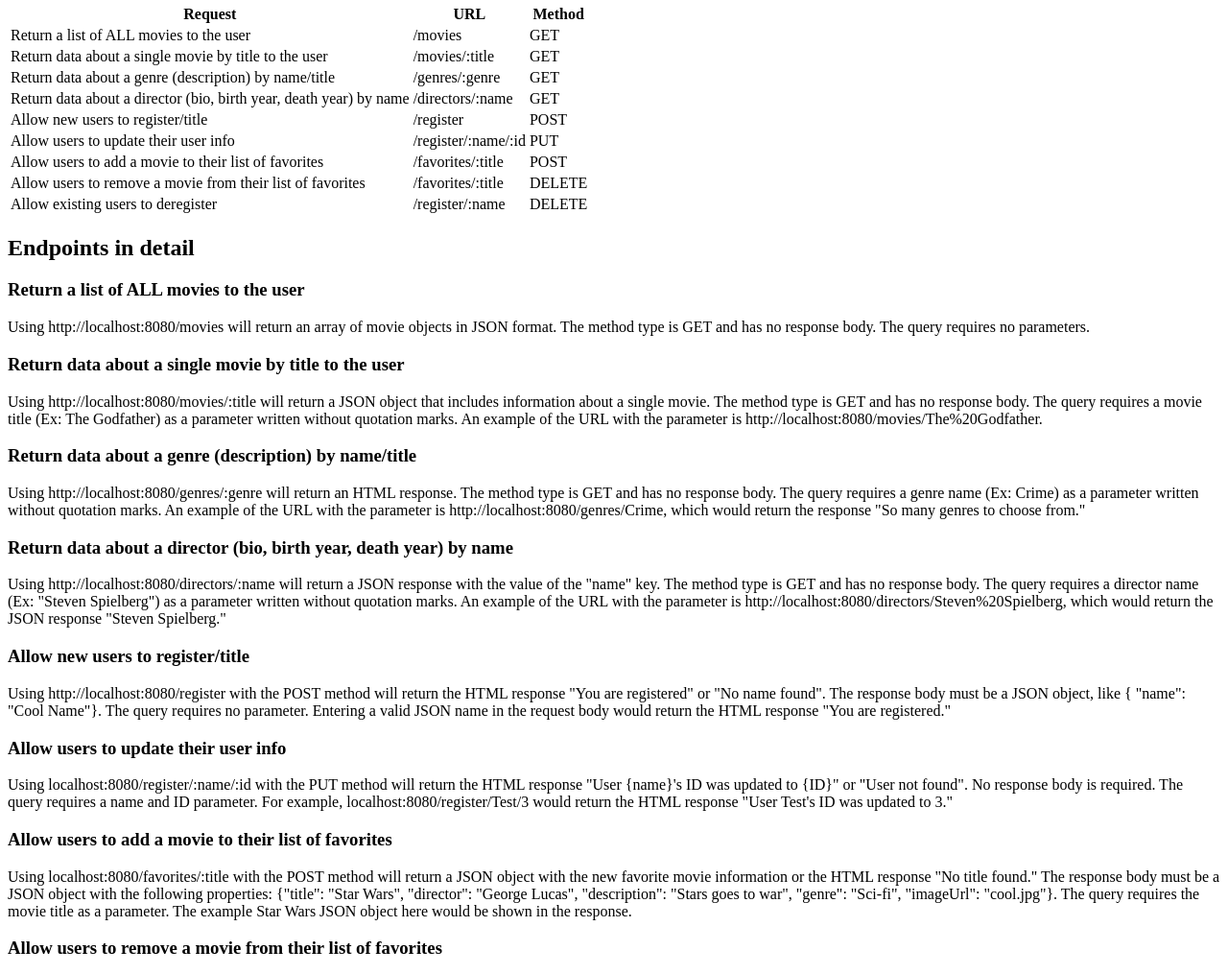
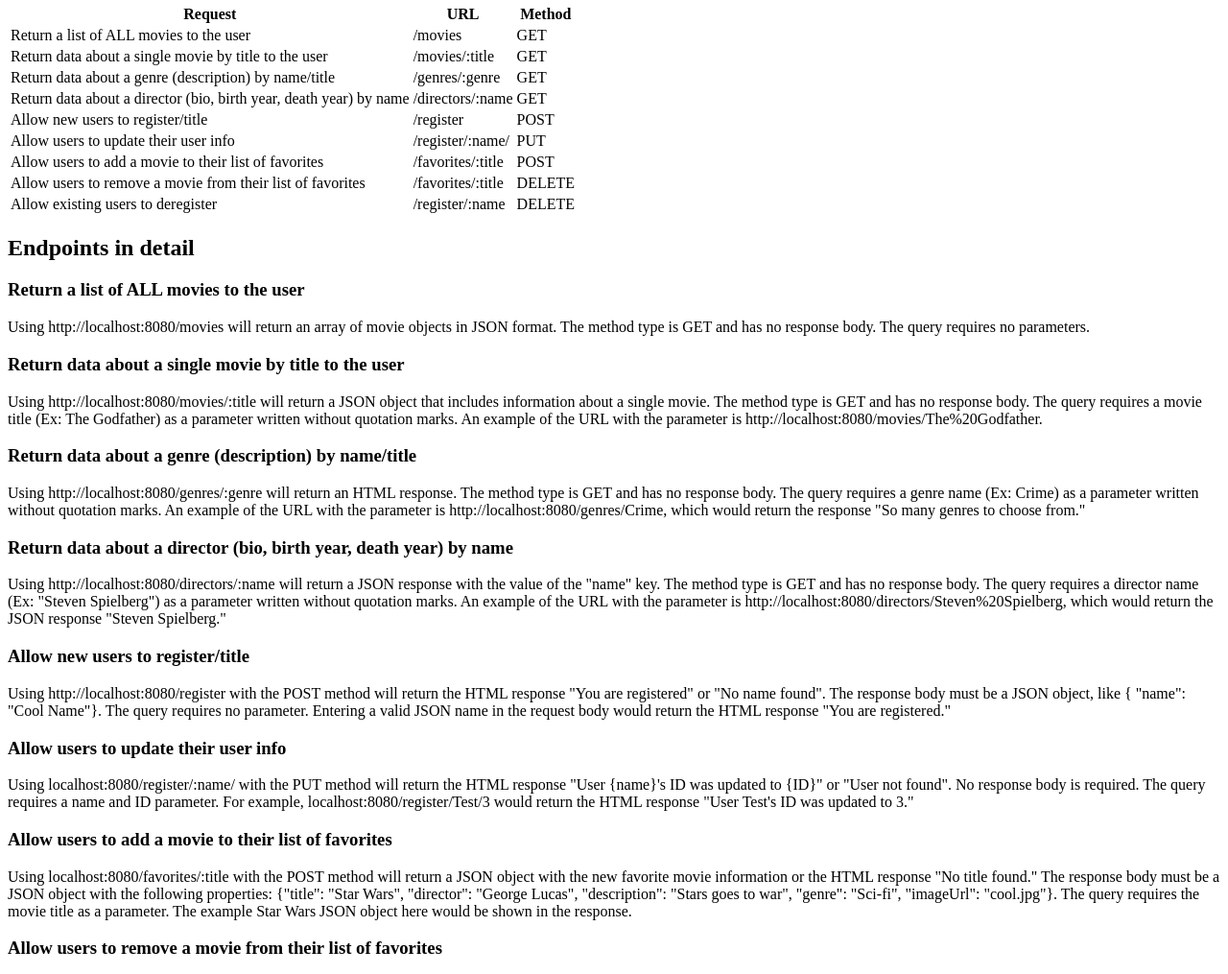
Before and after one commit to kayleebowers/movie-api, a website: page public/documentation.html in a window 1280 px wide. Shown: the part 227-1242 px from the top of the page at 96% size. Drawn offline with Linux system fonts and the light colour scheme.

Commit message:
feat: remove /id path in updating user info

```diff
--- a/public/documentation.html
+++ b/public/documentation.html
@@ -49,7 +49,7 @@
         </tr>
         <tr>
           <td>Allow users to update their user info</td>
-          <td>/register/:name/:id</td>
+          <td>/register/:name/</td>
           <td>PUT</td>
         </tr>
         <tr>
@@ -91,7 +91,7 @@
       </div>
     <h3>Allow users to update their user info</h3>
       <div>
-        <p>Using localhost:8080/register/:name/:id with the PUT method will return the HTML response "User {name}'s ID was updated to {ID}" or "User not found". No response body is required. The query requires a name and ID parameter. For example, localhost:8080/register/Test/3 would return the HTML response "User Test's ID was updated to 3."</p>
+        <p>Using localhost:8080/register/:name/ with the PUT method will return the HTML response "User {name}'s ID was updated to {ID}" or "User not found". No response body is required. The query requires a name and ID parameter. For example, localhost:8080/register/Test/3 would return the HTML response "User Test's ID was updated to 3."</p>
       </div>
     <h3>Allow users to add a movie to their list of favorites</h3>
       <div>
```
